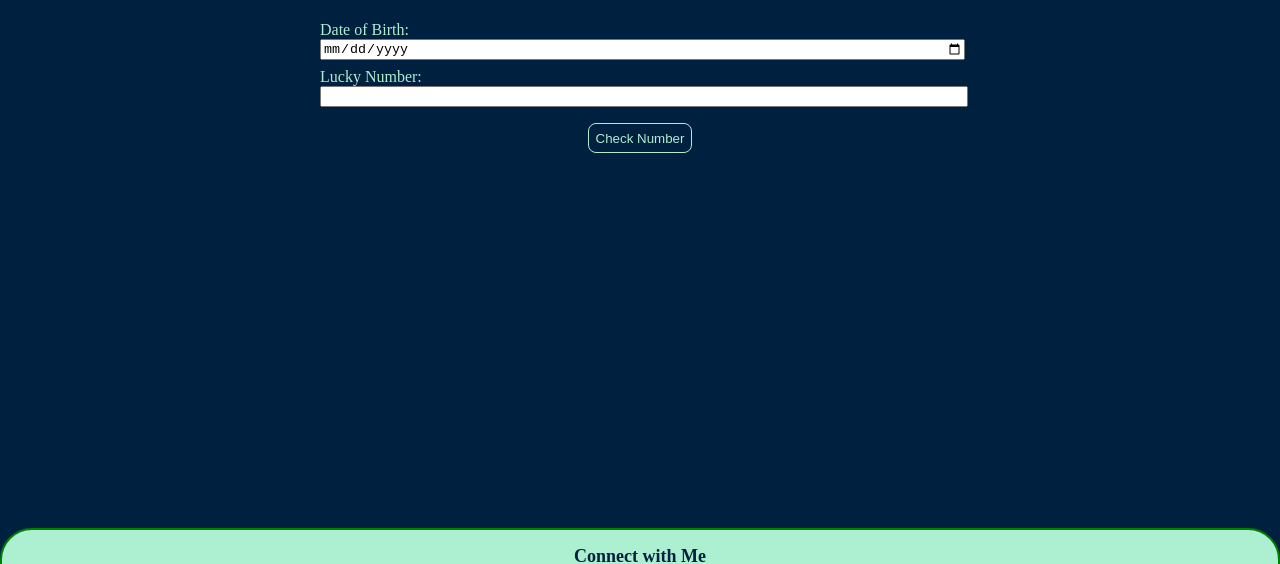
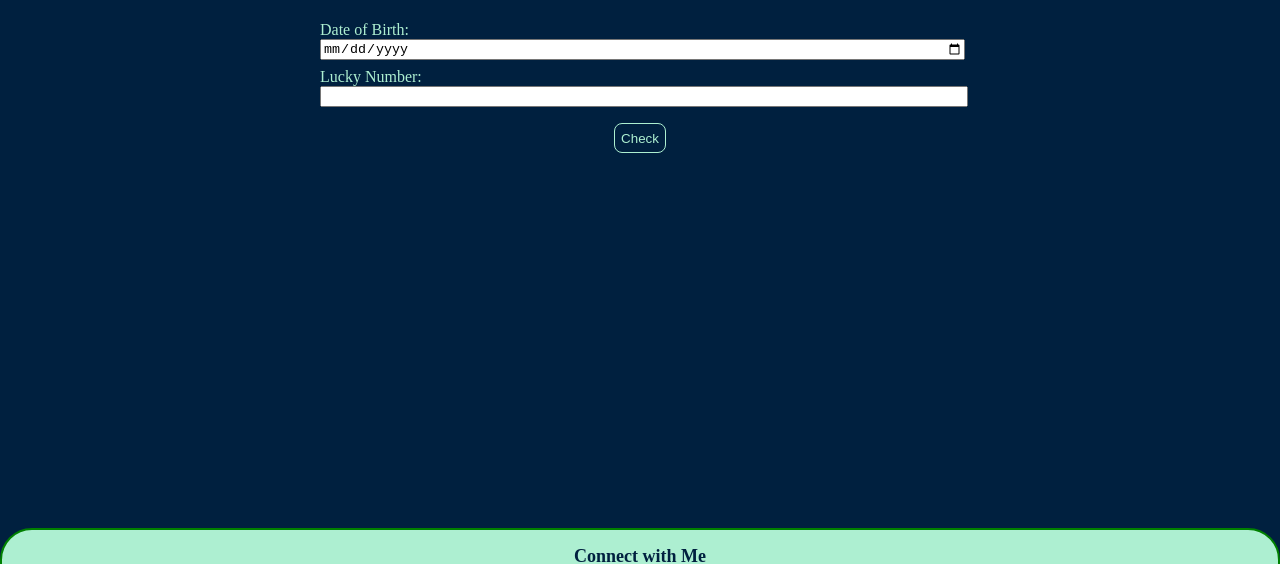
Before and after one commit to yadavanuj44/birthday-lucky-checker, a plain HTML site: page index.html in a window 1280 px wide. Shown: the part 59-623 px from the top of the page. Drawn offline with Linux system fonts and the light colour scheme.

Commit message:
minor update

```diff
--- a/index.html
+++ b/index.html
@@ -15,7 +15,7 @@
         <input type="date" id="dob">
         <label for="lucky-number">Lucky Number:</label>
         <input type="number" id="lucky-number">
-        <button id="check-btn">Check Number</button>
+        <button id="check-btn">Check</button>
         <p id="output"></p>
     </div>
     <br>
```
